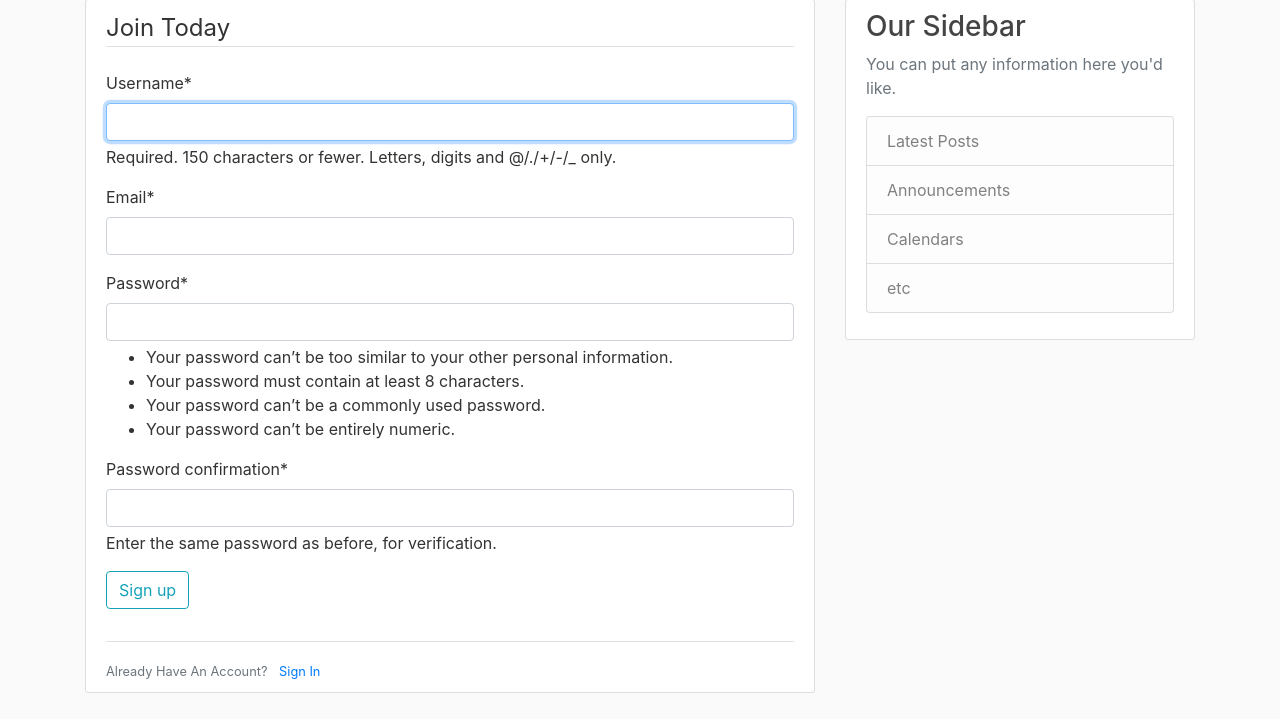
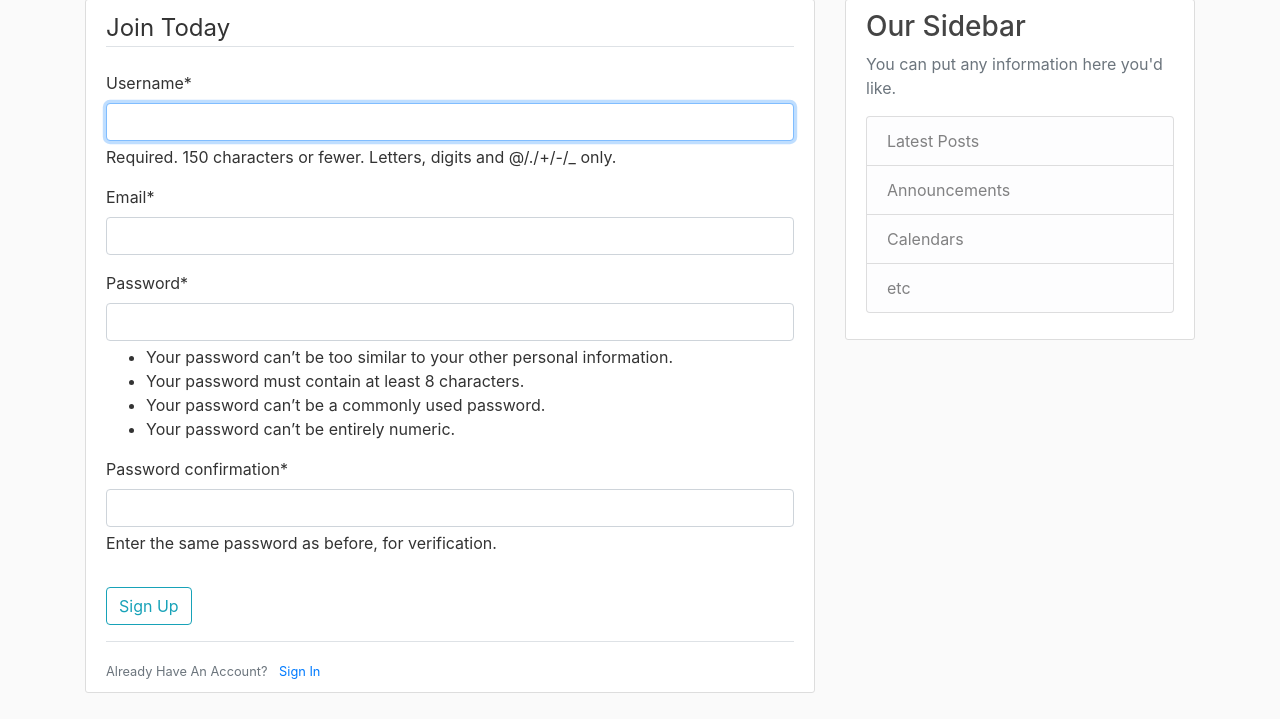
Before and after one commit to Macharia-Maurice/A-simple-Blog-website, a Django app: page /register/ in a window 1280 px wide. Shown: the part 81-800 px from the top of the page. Run offline with Django 5.2, Linux system fonts and the light colour scheme; some libraries are stand-ins or nearby versions.

Commit message:
crispy styling

```diff
--- a/django_project/users/templates/users/register.html
+++ b/django_project/users/templates/users/register.html
@@ -1,22 +1,21 @@
-{% extends 'blog/base.html'%}
+{% extends "blog/base.html" %}
 {% load crispy_forms_tags %}
-{% block content%}
-     <div class="content-section">
+{% block content %}
+    <div class="content-section">
         <form method="POST">
             {% csrf_token %}
             <fieldset class="form-group">
                 <legend class="border-bottom mb-4">Join Today</legend>
                 {{ form|crispy }}
-                <div class="form-group">
-                    <button class="btn btn-outline-info" type="submit">Sign up</button>
-                </div>
             </fieldset>
+            <div class="form-group">
+                <button class="btn btn-outline-info" type="submit">Sign Up</button>
+            </div>
         </form>
         <div class="border-top pt-3">
             <small class="text-muted">
                 Already Have An Account? <a class="ml-2" href="#">Sign In</a>
             </small>
         </div>
-     </div>
-
-{% endblock %}
+    </div>
+{% endblock content %}
```
